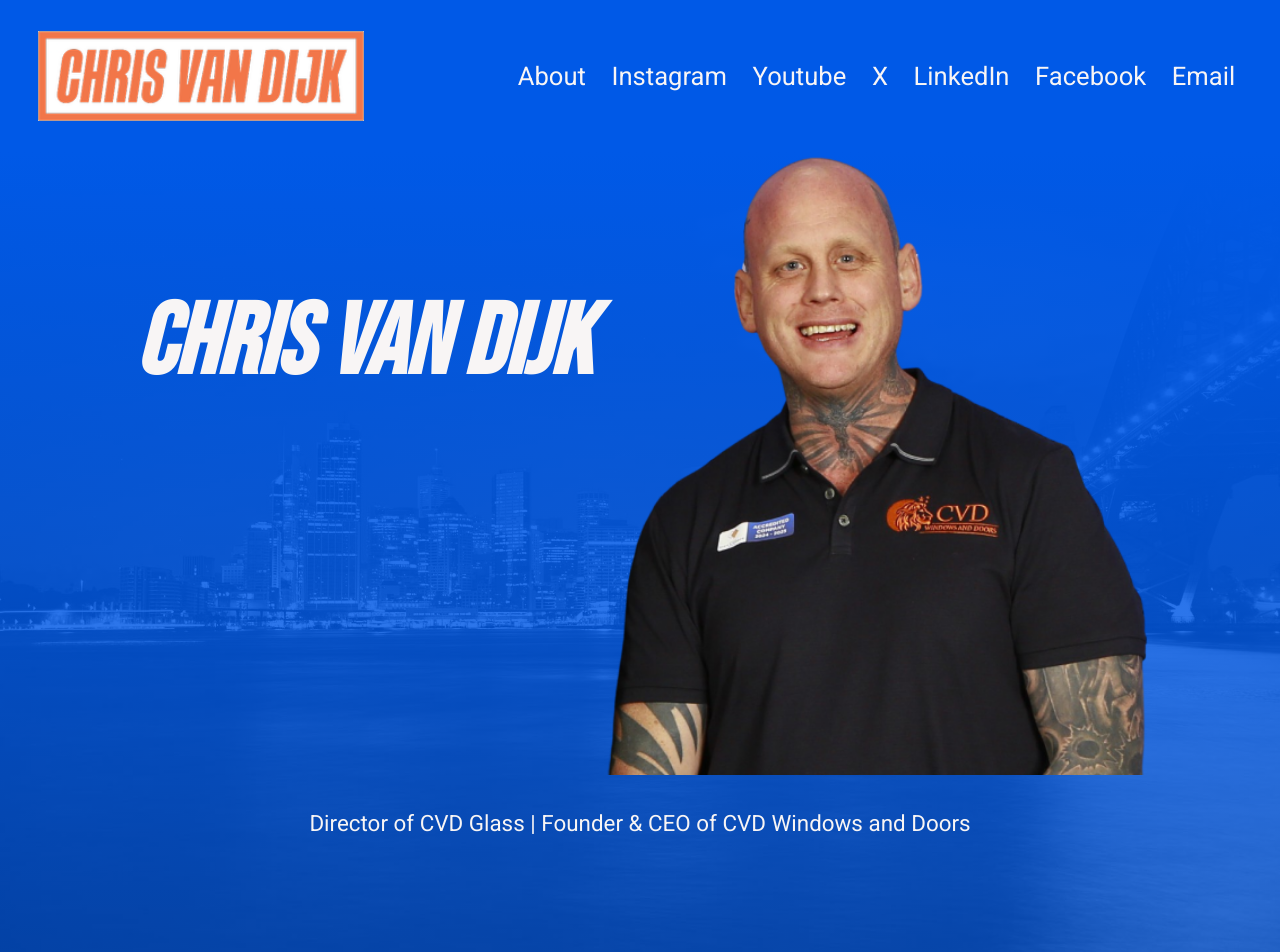
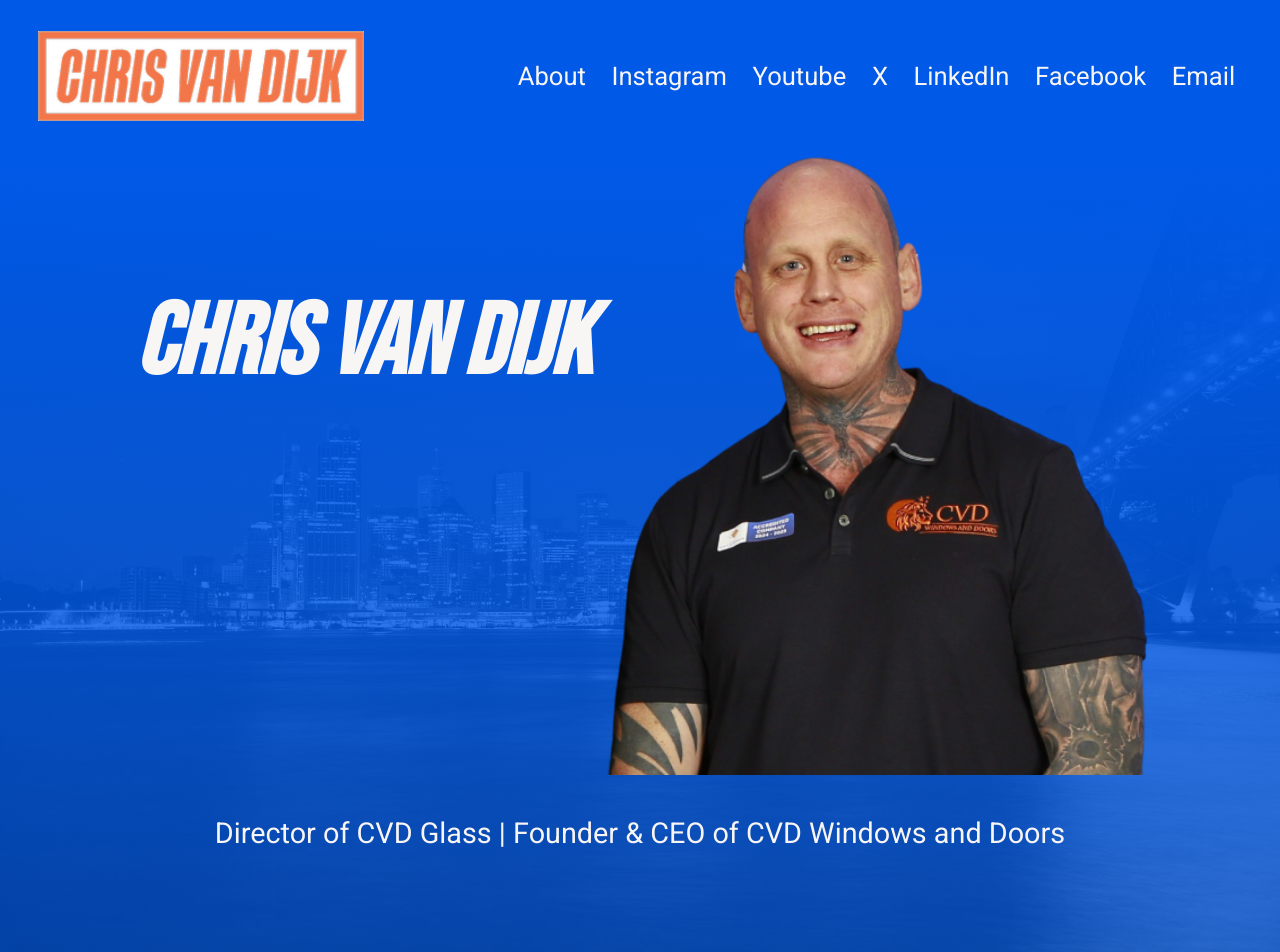
Before and after one commit to jshields123/chris_personal_site, a Next.js app: page / in a window 1280 px wide. Shown: the top 952 px of the page. Built offline with nearby package versions, Linux system fonts and the light colour scheme.

Commit message:
added resposnive tweak to h3 size

```diff
--- a/app/components/ThirdHeading/ThirdHeading.module.css
+++ b/app/components/ThirdHeading/ThirdHeading.module.css
@@ -5,3 +5,9 @@
   padding: var(--padding-s);
   text-align: center;
 }
+
+@media screen and (min-width: 768px) {
+  .third_heading {
+    font-size: var(--font-size-xxl);
+  }
+}
```
